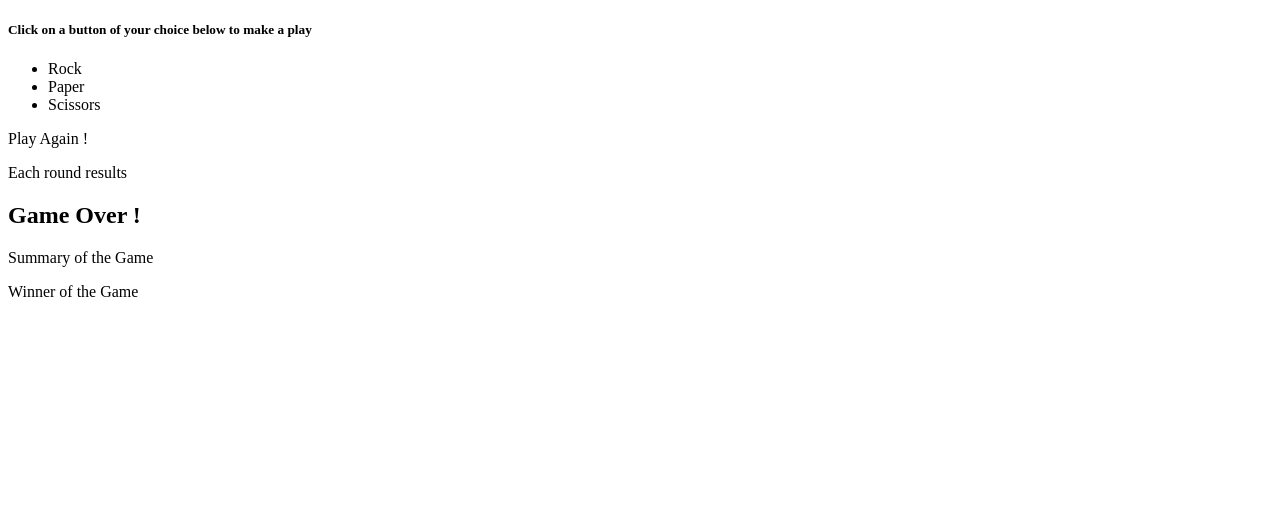
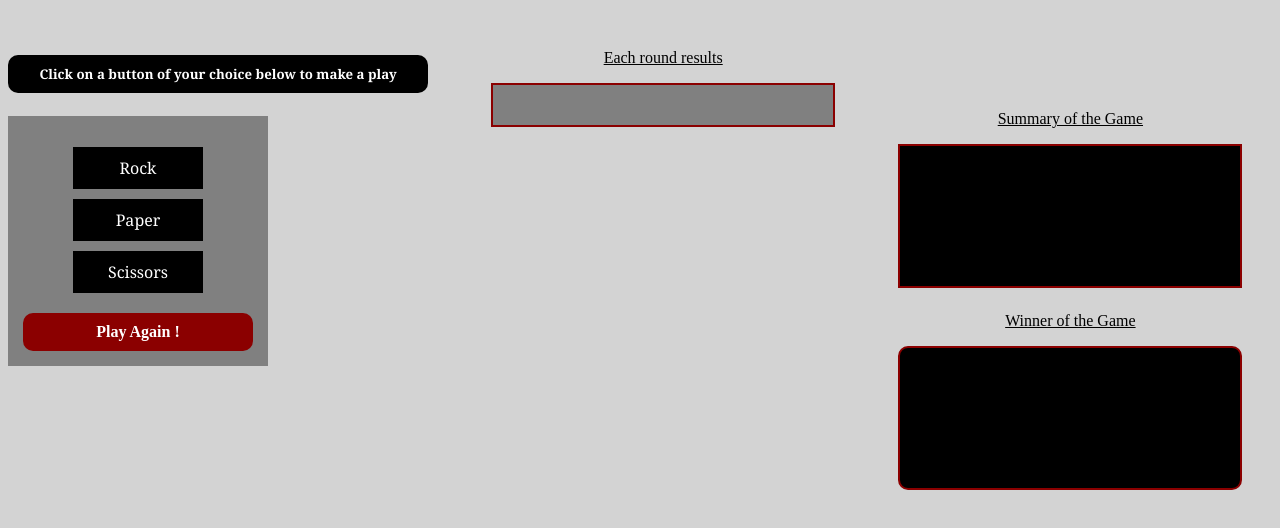
Before and after one commit to umutesiblandine/rock-paper-scissors, a plain HTML site: page index.html in a window 1280 px wide. Drawn offline with Linux system fonts and the light colour scheme.

Commit message:
Added a link to the style sheet

```diff
--- a/index.html
+++ b/index.html
@@ -4,6 +4,7 @@
 		<meta charset="utf-8">
 		<meta name="viewport" content="width=device-width, initial-scale=1">
 		<title>Rock Paper Scissors Project --- Revised</title>
+		<link rel="stylesheet" href="./revisedStyle.css"/>
 	</head>
 	<body>
 		<div id="left-elements">
```
